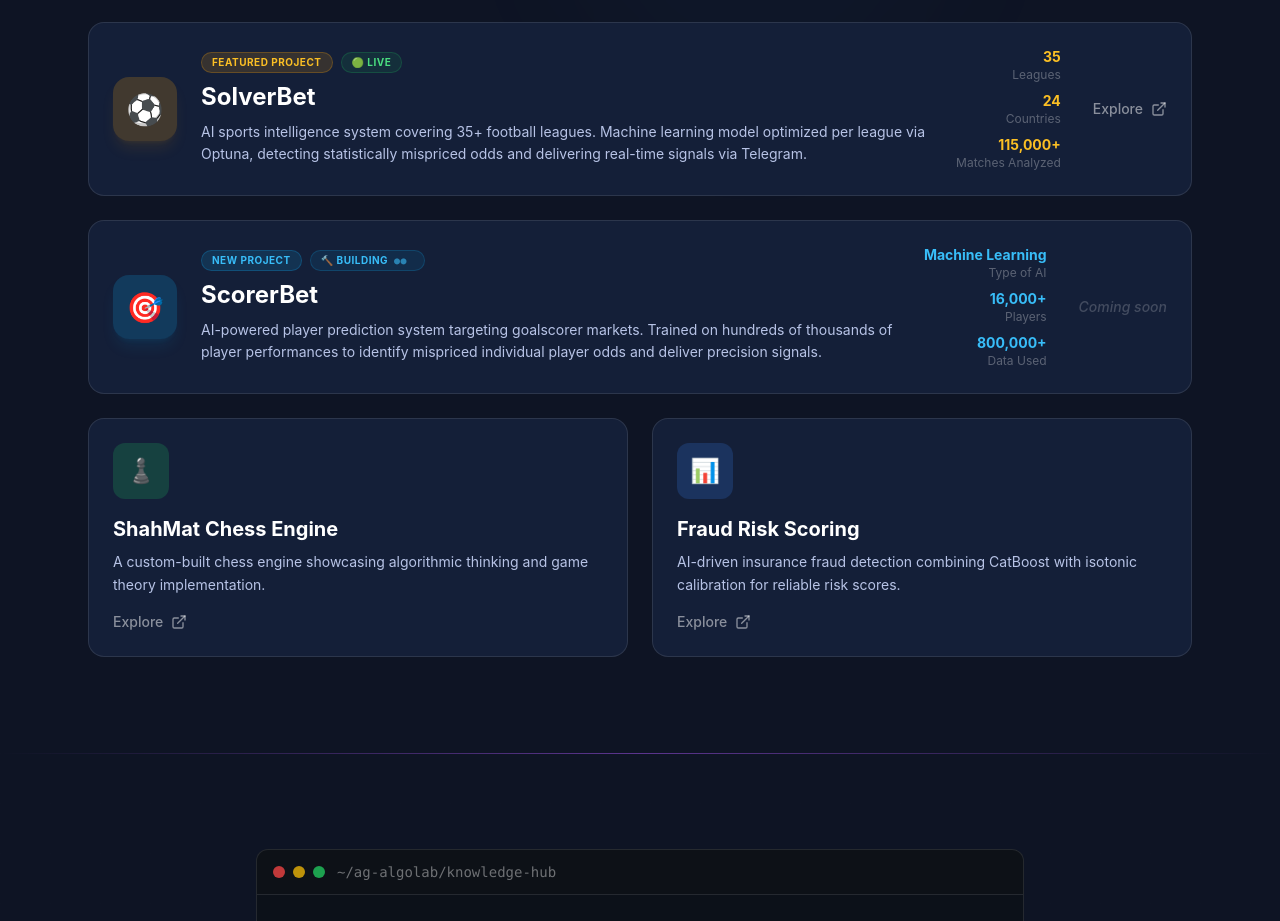
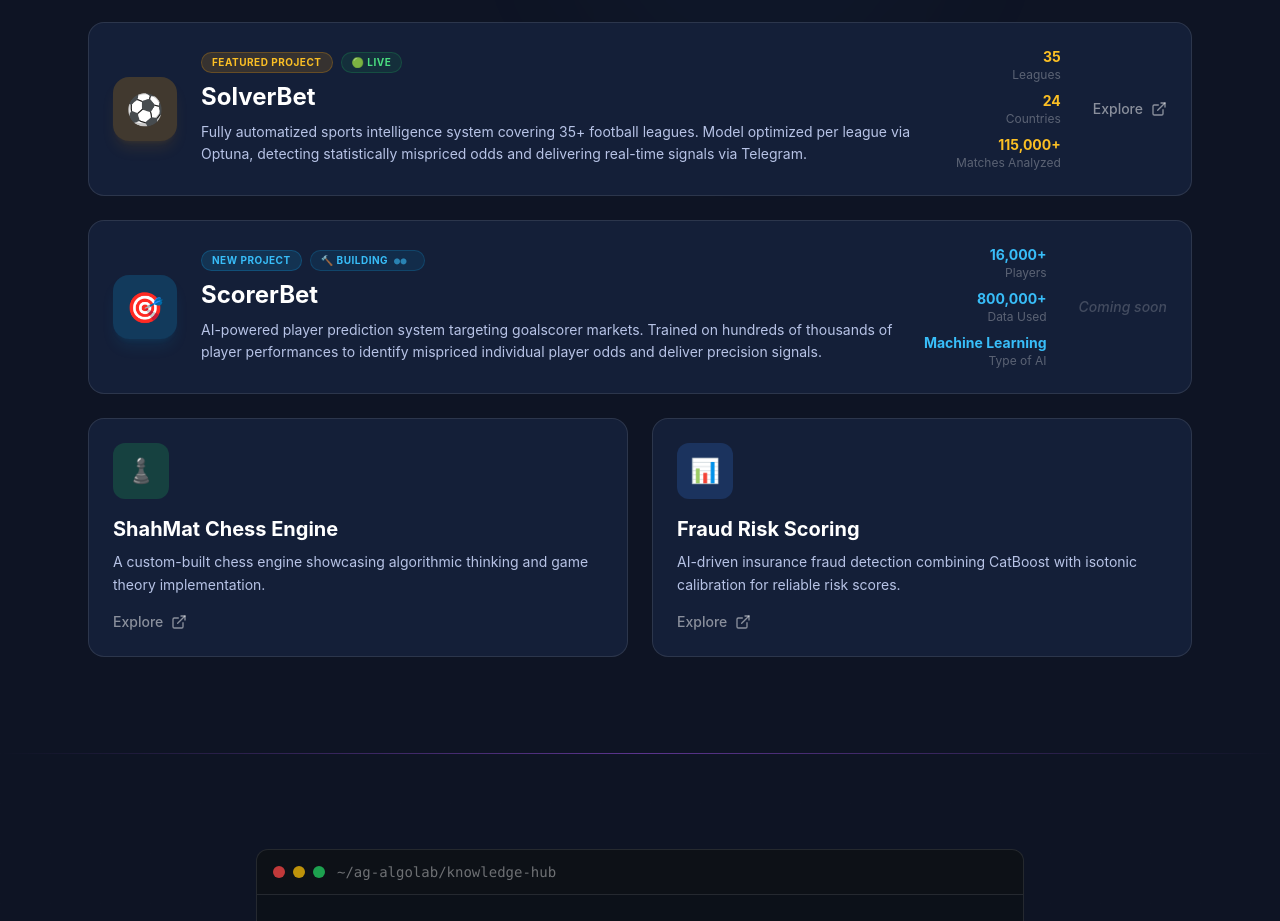
Before and after one commit to ag-algolab/ag-algolab.github.io, a React (Vite) app: page / in a window 1280 px wide. Shown: the part 3120-4041 px from the top of the page. Built offline with nearby package versions, Linux system fonts and the light colour scheme.

Commit message:
Update App.jsx

```diff
--- a/src/App.jsx
+++ b/src/App.jsx
@@ -1087,11 +1087,14 @@
                       </div>
                       <h3 className="text-2xl font-bold text-white group-hover:text-amber-400 transition-colors duration-300 mb-2">SolverBet</h3>
                       <p className="text-[#b7c3e6] text-sm leading-relaxed">
-                        AI sports intelligence system covering 35+ football leagues. Machine learning model optimized per league via Optuna, detecting statistically mispriced odds and delivering real-time signals via Telegram.
+                        Fully automatized sports intelligence system covering 35+ football leagues. Model optimized per league via Optuna, detecting statistically mispriced odds and delivering real-time signals via Telegram.
                       </p>
                     </div>
                     <div className="flex-shrink-0 hidden md:flex flex-col gap-2 items-end">
-                      {[{ label: 'Leagues', value: '35' }, { label: 'Countries', value: '24' }, { label: 'Matches Analyzed', value: '115,000+' }].map((s) => (
+                      {[{ label: 'Leagues', value: '35' },
+                        { label: 'Countries', value: '24' },
+                        { label: 'Matches Analyzed', value: '115,000+' }
+                       ].map((s) => (
                         <div key={s.label} className="text-right">
                           <div className="text-amber-400 font-bold text-sm">{s.value}</div>
                           <div className="text-white/30 text-xs">{s.label}</div>
@@ -1138,9 +1141,9 @@
                   </div>
                   <div className="flex-shrink-0 hidden md:flex flex-col gap-2 items-end">
                     {[
-                      { label: 'Type of AI', value: 'Machine Learning' },
                       { label: 'Players', value: '16,000+' },
                       { label: 'Data Used', value: '800,000+' },
+                      { label: 'Type of AI', value: 'Machine Learning' },
                     ].map((s) => (
                       <div key={s.label} className="text-right">
                         <div className="text-sky-400 font-bold text-sm">{s.value}</div>
```
